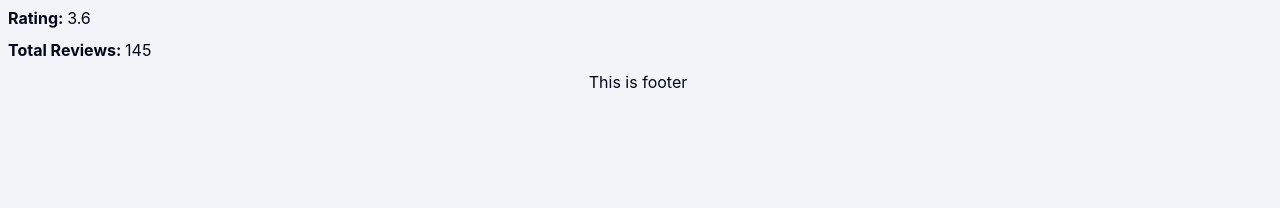
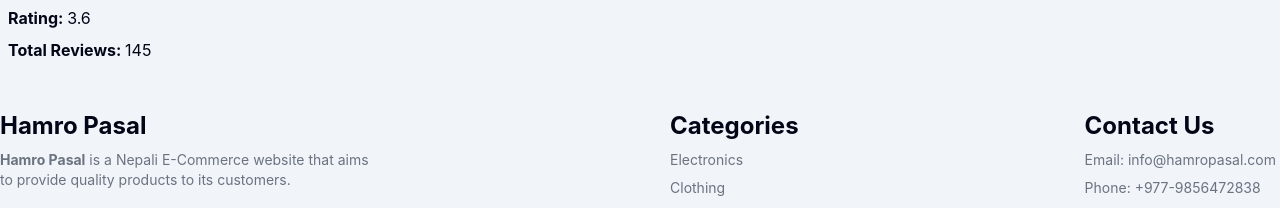
Before and after one commit to kawaaii/ecommerce-project, a React (Vite) app: page / in a window 1280 px wide. Shown: the part 3542-3750 px from the top of the page. Before the commit the page ends 3636 px from the top, so only its background shows below. Built offline with nearby package versions, Linux system fonts and the light colour scheme; the HTML template or start-up script is replaced by a standard one.

Commit message:
Finish up basic Footer component details

```diff
--- a/src/components/Footer.jsx
+++ b/src/components/Footer.jsx
@@ -1,9 +1,26 @@
 const Footer = () => {
   return (
     <>
-      <footer className="flex flex-row justify-center">
-        <p>This is footer</p>
-      </footer>
+      <section className="container mt-10 flex flex-row justify-between">
+        <div className="flex w-96 flex-col gap-2 ">
+          <h1 className="text-2xl font-bold">Hamro Pasal</h1>
+          <p className="text-sm text-gray-500">
+            <strong>Hamro Pasal</strong> is a Nepali E-Commerce website that
+            aims to provide quality products to its customers.
+          </p>
+        </div>
+        <div className="flex flex-col gap-2">
+          <h1 className="text-2xl font-bold">Categories</h1>
+          <p className="text-sm text-gray-500">Electronics</p>
+          <p className="text-sm text-gray-500">Clothing</p>
+          <p className="text-sm text-gray-500">Jewelry</p>
+        </div>
+        <div className="flex flex-col gap-2">
+          <h1 className="text-2xl font-bold">Contact Us</h1>
+          <p className="text-sm text-gray-500">Email: info@hamropasal.com</p>
+          <p className="text-sm text-gray-500">Phone: +977-9856472838</p>
+        </div>
+      </section>
     </>
   );
 };
```
